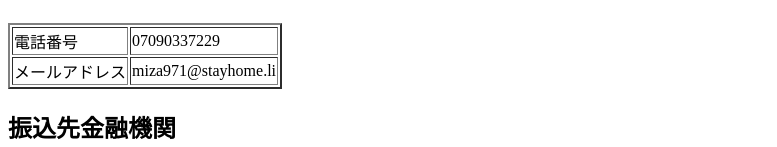
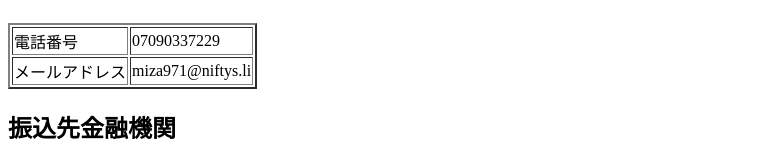
Before and after one commit to Yusuke4016/Yusuke_test.github.io, a plain HTML site: page invoice.html in a window 1280 px wide. Shown: the part 277-424 px from the top of the page, without its empty margins (0-777 px from the left). Drawn offline with Linux system fonts and the light colour scheme.

Commit message:
invoice.html を更新

```diff
--- a/invoice.html
+++ b/invoice.html
@@ -16,7 +16,7 @@
       <td>電話番号</td><td>07090337229</td>
     </tr>
     <tr>
-      <td>メールアドレス</td><td>miza971@stayhome.li</td>
+      <td>メールアドレス</td><td>miza971@niftys.li</td>
     </tr>
    </table>
    <h2>振込先金融機関</h2>
```
